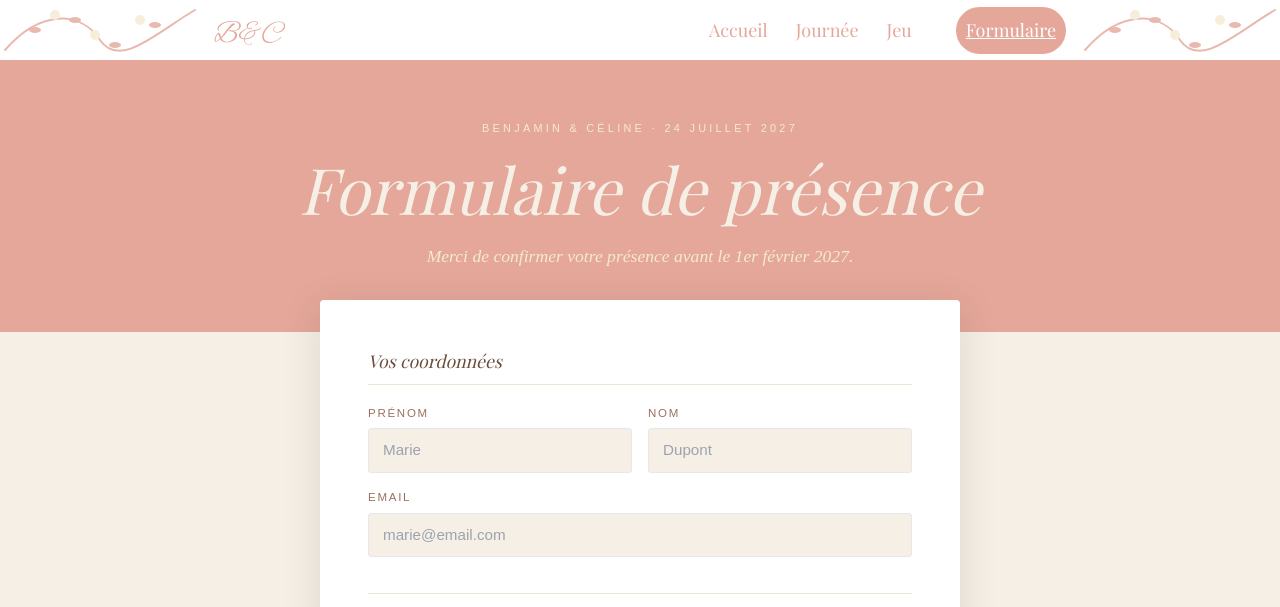
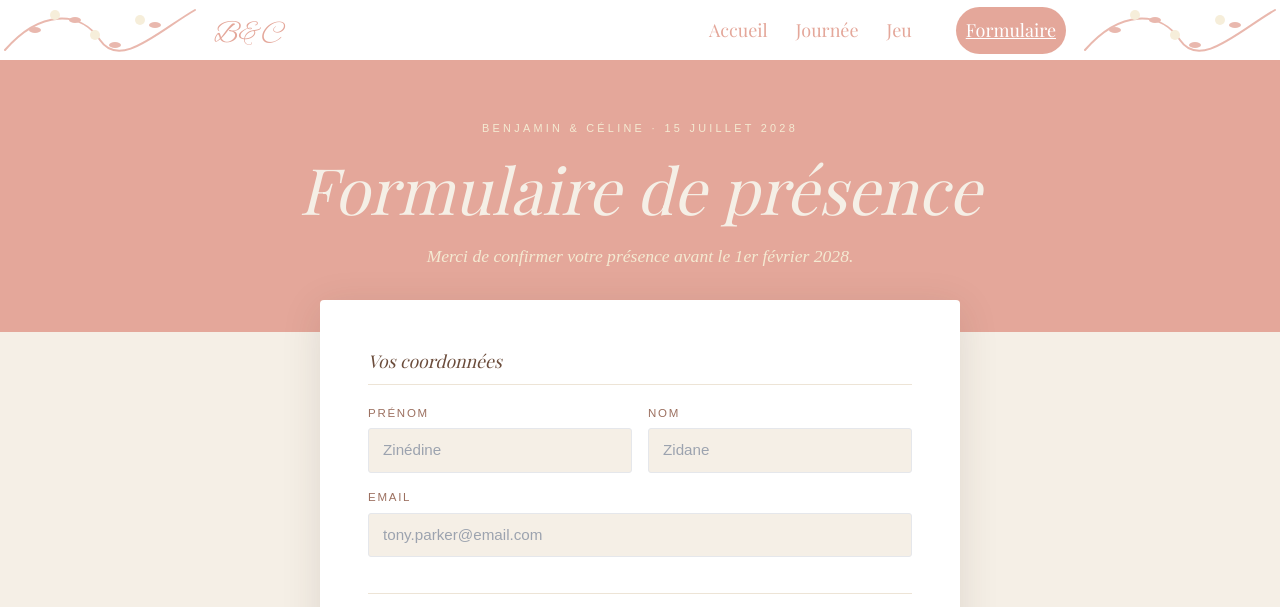
Before and after one commit to bendenois/benetcece2027, a Next.js app: page /rsvp in a window 1280 px wide. Shown: the top 607 px of the page. Built offline with nearby package versions, Linux system fonts and the light colour scheme; a web font is replaced by a local one.

Commit message:
modify date and location

```diff
--- a/app/jeu/page.tsx
+++ b/app/jeu/page.tsx
@@ -410,7 +410,7 @@ export default function jeu() {
                                     style={{ ...s.input, borderColor: errors.firstName ? c.error : undefined }}
                                     value={firstName}
                                     onChange={(e) => { setFirstName(e.target.value); setErrors((err) => ({ ...err, firstName: "" })); }}
-                                    placeholder="Marie"
+                                    placeholder="Antoine"
                                 />
                                 {errors.firstName && <span style={s.errorMsg}>{errors.firstName}</span>}
                             </div>
--- a/app/journee/page.tsx
+++ b/app/journee/page.tsx
@@ -89,13 +89,13 @@ export default function journee() {
                             <InfoBlock
                                 icon="📅"
                                 label="Date"
-                                value="Vendredi 24 juillet 2027"
+                                value="Samedi 15 juillet 2028"
                                 color={c}
                             />
                             <InfoBlock
                                 icon="📍"
                                 label="Lieu"
-                                value={"Domaine de Valmont\nBarsac, 33720"}
+                                value={"Château Pontach-Lynch\nMargaux, 33460"}
                                 color={c}
                             />
                         </div>
@@ -108,7 +108,7 @@ export default function journee() {
                             background: c.creamDark
                         }}>
                             <iframe
-                                src={`https://www.google.com/maps/embed/v1/place?key=${process.env.NEXT_PUBLIC_GOOGLE_MAPS_API_KEY}&q=Chateau+Hotel+Domaine+de+Valmont,Barsac,France&zoom=14`}
+                                src={`https://www.google.com/maps/embed/v1/place?key=${process.env.NEXT_PUBLIC_GOOGLE_MAPS_API_KEY}&q=Chateau+Pontach-Lynch,Margaux,France&zoom=14`}
                                 style={{
                                     position: "absolute",
                                     top: 0, left: 0,
@@ -126,7 +126,7 @@ export default function journee() {
                         {/* Lien itinéraire */}
                         <div style={{padding: "16px 36px", borderTop: `1px solid ${c.creamDark}` }}>
                             <a
-                                href="https://maps.google.com/?q=Domaine+de+Valmont,+Barsac,+France"
+                                href="https://maps.google.com/?q=Chateau+Pontach-Lynch,+Margaux,+France"
                                 target="_blank"
                                 rel="noopener noreferrer"
                                 style={{
--- a/app/page.tsx
+++ b/app/page.tsx
@@ -9,7 +9,7 @@ import PolaroidGallery from "@/components/PolaroidGallery";
 export default function Home() {
     return (
         <div className="flex flex-col">
-            <div className="countdown"><Countdown targetDate="2027-07-24T15:00:00"/></div>
+            <div className="countdown"><Countdown targetDate="2028-07-15T15:00:00"/></div>
             <div className="wedding-title">Benjamin & Céline</div>
             <IconLine />
             <PolaroidGallery />
--- a/app/rsvp/page.tsx
+++ b/app/rsvp/page.tsx
@@ -374,10 +374,10 @@ export default function RSVP() {
         <div style={s.page}>
             {/* Hero */}
             <div style={s.hero}>
-                <p style={s.heroLabel}>Benjamin &amp; Céline · 24 Juillet 2027</p>
+                <p style={s.heroLabel}>Benjamin &amp; Céline · 15 Juillet 2028</p>
                 <h1 style={s.heroTitle}>Formulaire de présence</h1>
                 <p style={s.heroSub}>
-                    Merci de confirmer votre présence avant le 1er février 2027.
+                    Merci de confirmer votre présence avant le 1er février 2028.
                 </p>
             </div>
 
@@ -394,7 +394,7 @@ export default function RSVP() {
                                     style={{ ...s.input, borderColor: errors.firstName ? c.error : undefined }}
                                     value={form.firstName}
                                     onChange={(e) => set("firstName", e.target.value)}
-                                    placeholder="Marie"
+                                    placeholder="Zinédine"
                                 />
                                 {errors.firstName && <span style={s.errorMsg}>{errors.firstName}</span>}
                             </Field>
@@ -403,7 +403,7 @@ export default function RSVP() {
                                     style={{ ...s.input, borderColor: errors.lastName ? c.error : undefined }}
                                     value={form.lastName}
                                     onChange={(e) => set("lastName", e.target.value)}
-                                    placeholder="Dupont"
+                                    placeholder="Zidane"
                                 />
                                 {errors.lastName && <span style={s.errorMsg}>{errors.lastName}</span>}
                             </Field>
@@ -414,7 +414,7 @@ export default function RSVP() {
                                 type="email"
                                 value={form.email}
                                 onChange={(e) => set("email", e.target.value)}
-                                placeholder="marie@email.com"
+                                placeholder="tony.parker@email.com"
                             />
                             {errors.email && <span style={s.errorMsg}>{errors.email}</span>}
                         </Field>
@@ -517,7 +517,7 @@ export default function RSVP() {
                                                     style={{ ...s.input, borderColor: errors.plusOneFirstName ? c.error : undefined }}
                                                     value={form.plusOneFirstName}
                                                     onChange={(e) => set("plusOneFirstName", e.target.value)}
-                                                    placeholder="Pierre"
+                                                    placeholder="Nikola"
                                                 />
                                                 {errors.plusOneFirstName && <span style={s.errorMsg}>{errors.plusOneFirstName}</span>}
                                             </Field>
@@ -526,7 +526,7 @@ export default function RSVP() {
                                                     style={{ ...s.input, borderColor: errors.plusOneLastName ? c.error : undefined }}
                                                     value={form.plusOneLastName}
                                                     onChange={(e) => set("plusOneLastName", e.target.value)}
-                                                    placeholder="Martin"
+                                                    placeholder="Karabatic"
                                                 />
                                                 {errors.plusOneLastName && <span style={s.errorMsg}>{errors.plusOneLastName}</span>}
                                             </Field>
--- a/components/TopBar.tsx
+++ b/components/TopBar.tsx
@@ -14,7 +14,7 @@ export default function TopBar({ imageSrc }: TopBarProps) {
             <div className="side-panel left-panel">
                 <div className="inner-side-panel">
                     <div className="title">Quand :</div>
-                    <div className="value"><span>Samedi</span><span>24 juillet 2027</span></div>
+                    <div className="value"><span>Samedi</span><span>15 juillet 2028</span></div>
                 </div>
             </div>
             <div className="center-panel">
@@ -35,7 +35,7 @@ export default function TopBar({ imageSrc }: TopBarProps) {
             <div className="side-panel right-panel">
                 <div className="inner-side-panel">
                     <div className="title">Où :</div>
-                    <div className="value"><span>Domaine de Valmont</span><span>Barsac</span></div>
+                    <div className="value"><span>Chateau Pontach-Lynch</span><span>Margaux</span></div>
                 </div>
             </div>
         </div>
```
